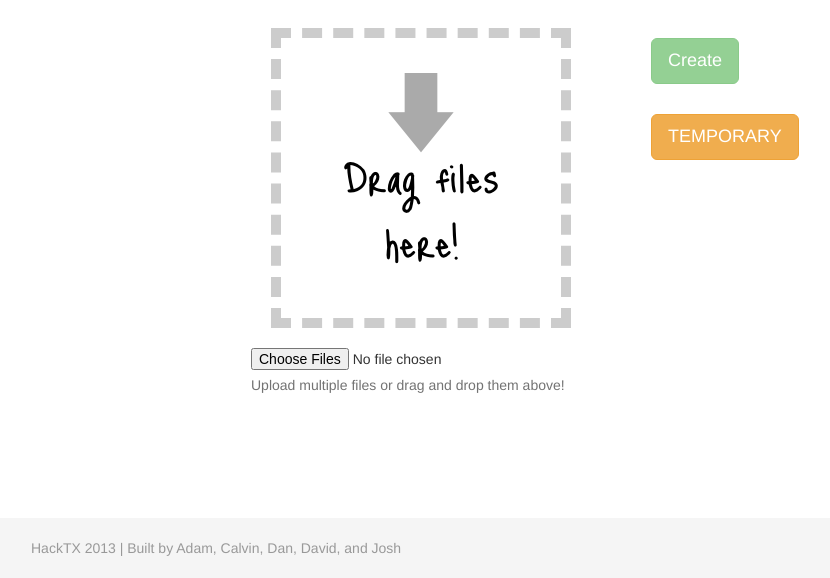
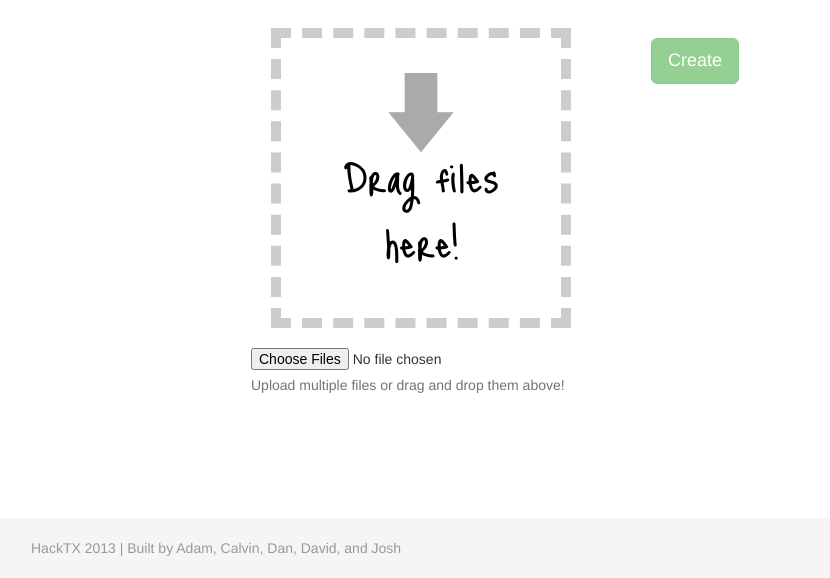
Before and after one commit to calvinmm/hack-tx-2013, a website: page site/index.html in a window 1280 px wide. Shown: the part 222-800 px from the top of the page, without its empty margins (39-869 px from the left). Drawn offline with Linux system fonts and the light colour scheme; no server answers.

Commit message:
removed temp button

```diff
--- a/site/index.html
+++ b/site/index.html
@@ -43,10 +43,6 @@
 
                     <button type="button" id="create-button" class="pad btn btn-success btn-lg" disabled="disabled">Create</button>
 
-                    <br />
-                    <button type="button" onclick="transitionPage();" class="btn btn-warning btn-lg">
-                        TEMPORARY</button>
-
                     <ul class="list-group" id="file-list">
                     </ul>
 
```
